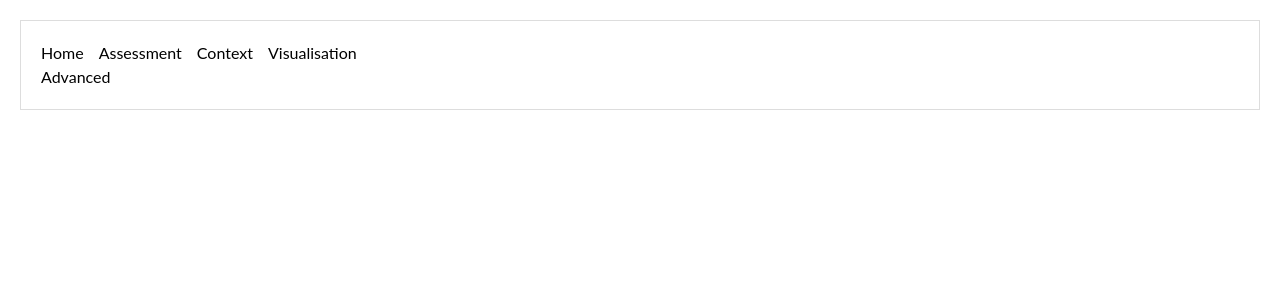
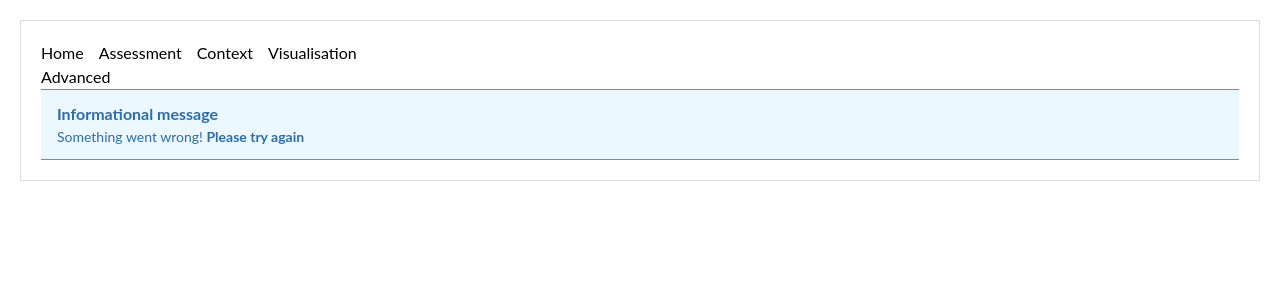
Before and after one commit to matzekFloyd/VisOnboarding, a Next.js app: page /onboarding/advanced in a window 1280 px wide. Shown: the top 300 px of the page. Built offline with nearby package versions, Linux system fonts and the light colour scheme.

Commit message:
wip dynamic routing from assessment to onboarding

```diff
--- a/pages/assessment.js
+++ b/pages/assessment.js
@@ -1,6 +1,8 @@
 import React, {PureComponent} from 'react';
 import Layout from '../src/ui/Layout';
 import {URL} from "../constants";
+import {ButtonOutLine} from "../src/ui/components";
+import Router from 'next/router';
 
 export default class Assessment extends PureComponent {
 
@@ -8,14 +10,20 @@ export default class Assessment extends PureComponent {
         super(props, context);
     }
 
+    redirect(to) {
+        let rand = Math.floor(Math.random() * 100);
+        let href = to + "?res=" + rand.toString();
+        Router.push(href, href + "~" + Date.now().toString(), {}).then(() => console.log("Redirecting: ", to));
+    }
+
     render() {
         return (
             <Layout>
                 <h1>Assessment</h1>
                 <div>
-                    <a className={"nav"} href={URL.onboarding.basic}>Onboarding Basic</a>
-                    <a className={"nav"} href={URL.onboarding.advanced}>Onboarding Advanced</a>
-                    <a className={"nav"} href={URL.onboarding.proficient}>Onboarding Proficient</a>
+                    <ButtonOutLine title={"Basic"} onClick={() => this.redirect(URL.onboarding.basic)}/>
+                    <ButtonOutLine title={"Advanced"} onClick={() => this.redirect(URL.onboarding.advanced)}/>
+                    <ButtonOutLine title={"Proficient"} onClick={() => this.redirect(URL.onboarding.proficient)}/>
                 </div>
             </Layout>
         );
--- a/pages/onboarding/advanced.js
+++ b/pages/onboarding/advanced.js
@@ -1,18 +1,34 @@
 import React, {PureComponent} from 'react';
 import Layout from "../../src/ui/Layout";
+import {URL} from "../../constants";
+import {withRouter} from "next/router";
 
-export default class Advanced extends PureComponent {
+//TODO basic/advanced/proficient -> DRY
+export class Advanced extends PureComponent {
 
     constructor(props, context) {
         super(props, context);
+        const {router} = this.props;
+        this.state = {score: parseInt(router.query.res) || null};
     }
 
     render() {
         return (
             <Layout>
                 <h1>Advanced</h1>
+                {this.state.score === null ?
+                    <div className="bg-blue-100 border-t border-b border-blue-500 text-blue-700 px-4 py-3" role="alert">
+                        <p className="font-bold">Informational message</p>
+                        <p className="text-sm">Something went wrong! <a href={URL.assessment}><strong>Please try
+                            again</strong></a>
+                        </p>
+                    </div> : <p><strong>
+                        {this.state.score}
+                    </strong></p>}
             </Layout>
         );
     }
 
 }
+
+export default withRouter(Advanced);
--- a/pages/onboarding/basic.js
+++ b/pages/onboarding/basic.js
@@ -1,18 +1,34 @@
 import React, {PureComponent} from 'react';
 import Layout from "../../src/ui/Layout";
+import {withRouter} from 'next/router'
+import {URL} from "../../constants";
 
-export default class Basic extends PureComponent {
+//TODO basic/advanced/proficient -> DRY
+class Basic extends PureComponent {
 
     constructor(props, context) {
         super(props, context);
+        const {router} = this.props;
+        this.state = {score: parseInt(router.query.res) || null};
     }
 
     render() {
         return (
             <Layout>
                 <h1>Basic</h1>
+                {this.state.score === null ?
+                    <div className="bg-blue-100 border-t border-b border-blue-500 text-blue-700 px-4 py-3" role="alert">
+                        <p className="font-bold">Informational message</p>
+                        <p className="text-sm">Something went wrong! <a href={URL.assessment}><strong>Please try
+                            again</strong></a>
+                        </p>
+                    </div> : <p><strong>
+                        {this.state.score}
+                    </strong></p>}
             </Layout>
         );
     }
 
 }
+
+export default withRouter(Basic)
--- a/pages/onboarding/proficient.js
+++ b/pages/onboarding/proficient.js
@@ -1,18 +1,34 @@
 import React, {PureComponent} from 'react';
 import Layout from "../../src/ui/Layout";
+import {URL} from "../../constants";
+import {withRouter} from 'next/router'
 
-export default class Proficient extends PureComponent {
+//TODO basic/advanced/proficient -> DRY
+export class Proficient extends PureComponent {
 
     constructor(props, context) {
         super(props, context);
+        const {router} = this.props;
+        this.state = {score: parseInt(router.query.res) || null};
     }
 
     render() {
         return (
             <Layout>
                 <h1>Proficient</h1>
+                {this.state.score === null ?
+                    <div className="bg-blue-100 border-t border-b border-blue-500 text-blue-700 px-4 py-3" role="alert">
+                        <p className="font-bold">Informational message</p>
+                        <p className="text-sm">Something went wrong! <a href={URL.assessment}><strong>Please try
+                            again</strong></a>
+                        </p>
+                    </div> : <p><strong>
+                        {this.state.score}
+                    </strong></p>}
             </Layout>
         );
     }
 
 }
+
+export default withRouter(Proficient);
--- a/src/ui/components.js
+++ b/src/ui/components.js
@@ -1,5 +1,17 @@
 import React from "react";
+import PropTypes from 'prop-types';
 
 export const Empty = React.memo(function Empty() {
     return <span/>
 });
+
+export const ButtonOutLine = React.memo(function Button(props) {
+    return <button onClick={props.onClick}
+                   className={"bg-transparent hover:bg-blue-500 text-blue-700 font-semibold hover:text-white py-2 px-4 border border-blue-500 hover:border-transparent rounded"}>
+        {props.title}
+    </button>
+});
+ButtonOutLine.propTypes = {
+    title: PropTypes.string.isRequired,
+    onClick: PropTypes.func.isRequired
+};
```
